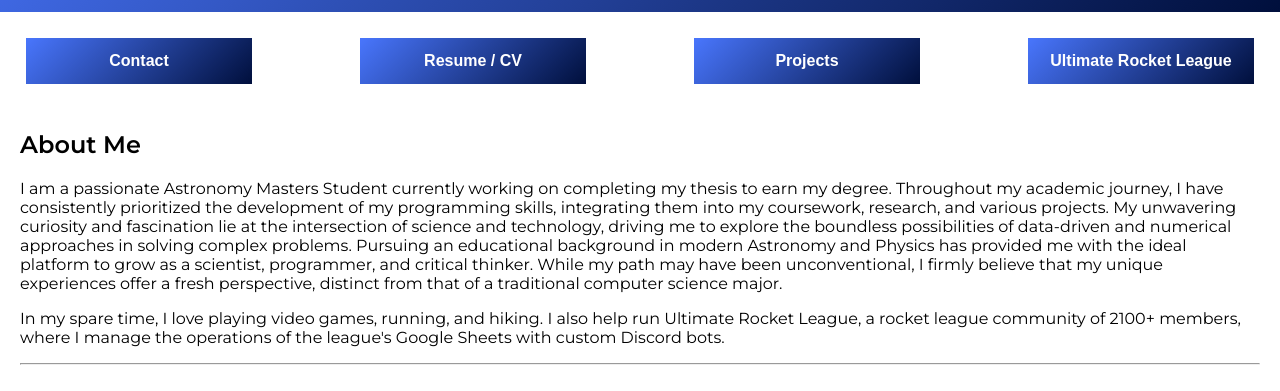
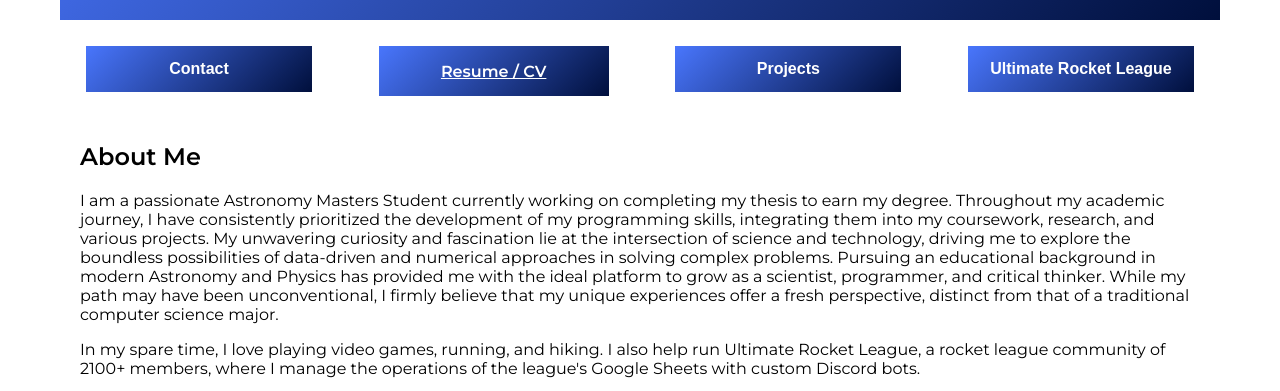
Before and after one commit to benjamin-pieczynski/benpieczynski.github.io, a plain HTML site: page index.html in a window 1280 px wide. Shown: the part 213-604 px from the top of the page. Drawn offline with Linux system fonts and the light colour scheme.

Commit message:
added resume download

```diff
--- a/index.html
+++ b/index.html
@@ -9,7 +9,8 @@
       background-color: #FFFFFF; /* White background color */
       color: #FFFFFF; /* Black text color */
       font-family: 'Montserrat', sans-serif; /* Modern font style */
-      margin: 0; /* Remove default margin */
+      margin-left: 60px;
+      margin-right: 60px;
       padding: 0; /* Remove default padding */
     }
 
@@ -176,7 +177,7 @@
   <div class="content">
     <div class="button-group">
       <button class="button">Contact</button>
-      <button class="button">Resume / CV</button>
+      <a class="button" href="resume_benpieczynski.pdf" download>Resume / CV</a>
       <button class="button">Projects</button>
       <button class="button">Ultimate Rocket League</button>
     </div>
```
Also changed, not shown: 1 other file.
